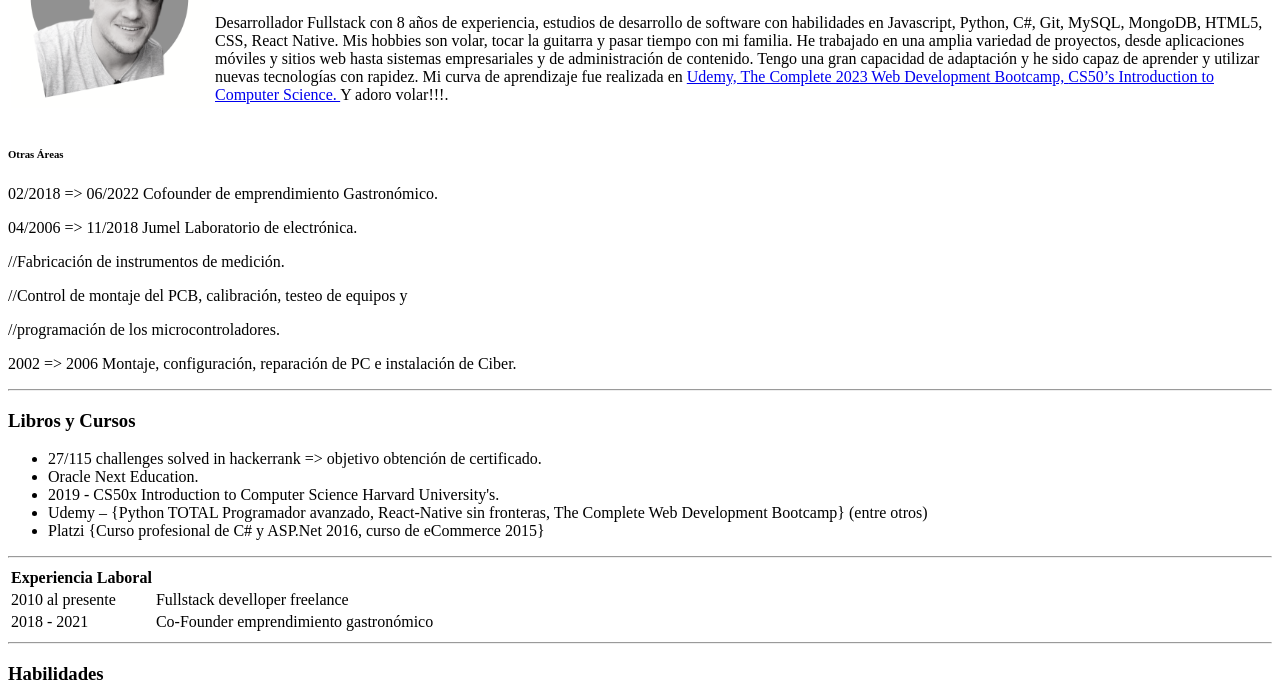
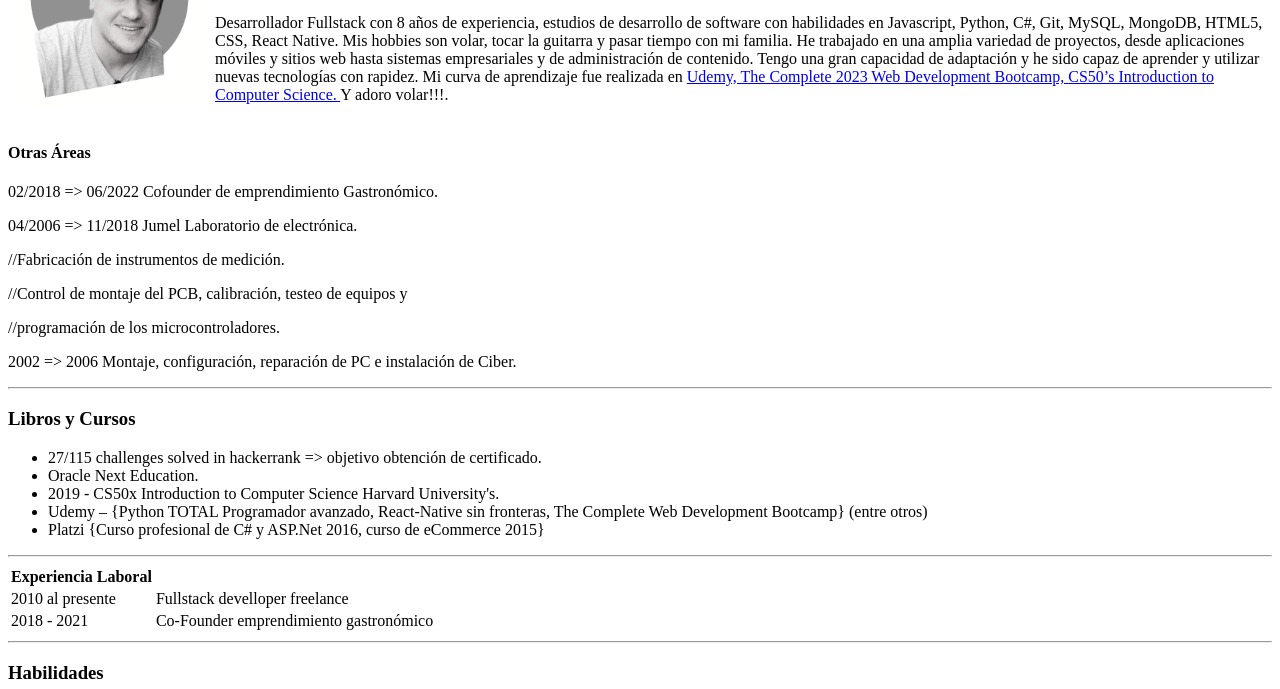
Before and after one commit to S4kred/cv, a plain HTML site: page index.html in a window 1280 px wide. Shown: the part 111-800 px from the top of the page. Drawn offline with Linux system fonts and the light colour scheme.

Commit message:
Update index.html

```diff
--- a/index.html
+++ b/index.html
@@ -21,7 +21,7 @@
                 <a href="https://cs50.harvard.edu/x/2023/weeks/0/">CS50’s Introduction to Computer Science. </a> Y adoro volar!!!.
             </p></td>
     </table>
-	<h6>Otras Áreas</h6>
+	<h4>Otras Áreas</h4>
     <p> 02/2018 => 06/2022 Cofounder de emprendimiento Gastronómico.</p>
     <p> 04/2006 => 11/2018 Jumel Laboratorio de electrónica.</p>
                            <p>//Fabricación de instrumentos de medición.</p>
```
